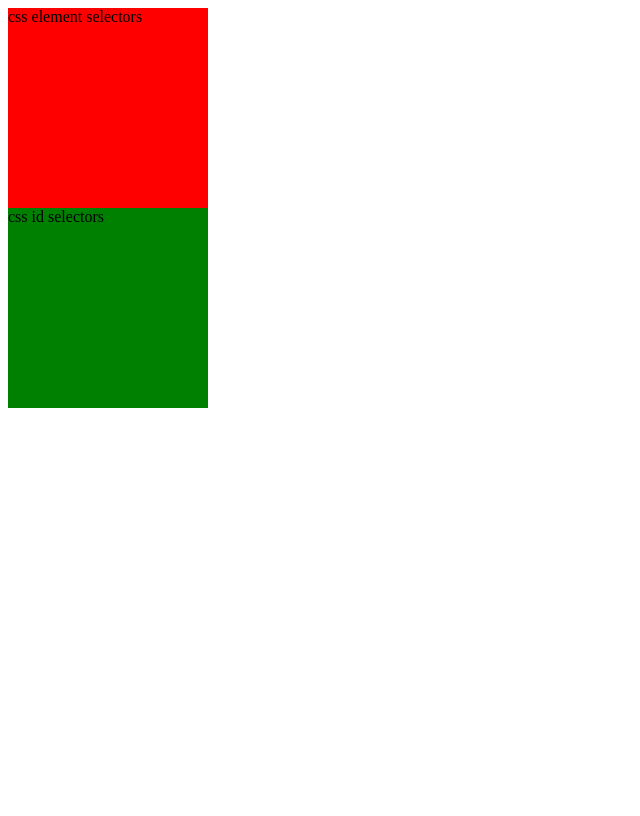
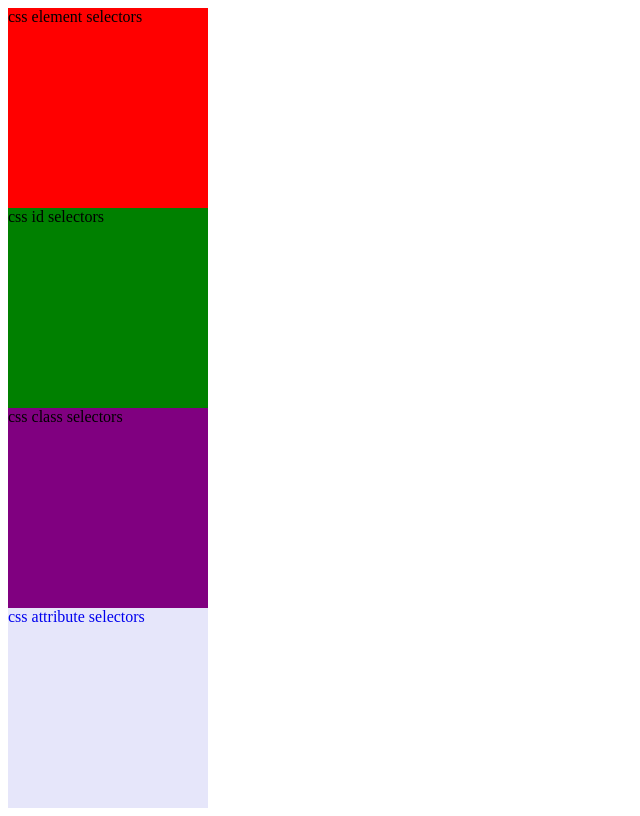
Before and after one commit to hkhemant/cssselectorsss, a plain HTML site: page index.html in a window 1280 px wide. Shown: the whole page, without its empty margins (0-640 px from the left). Drawn offline with Linux system fonts and the light colour scheme.

Commit message:
attribute selctors

```diff
--- a/index.html
+++ b/index.html
@@ -17,10 +17,25 @@
                 height: 200px;
                 background: green;
             }
+            .b1{
+                display: block;
+                width: 200px;
+                height: 200px;
+                background: purple;
+            }
+            a[href="https://oklads.in"]{
+                display: block;
+                width: 200px;
+                height: 200px;
+                background: lavender;
+                text-decoration: none;
+            }
         </style>
     </head>
     <body>
         <div>css element selectors</div>
         <span id="a1">css id selectors</span>
+        <span class="b1">css class selectors</span>
+        <a href="https://oklads.in">css attribute selectors</a>
     </body>
 </html>
```
